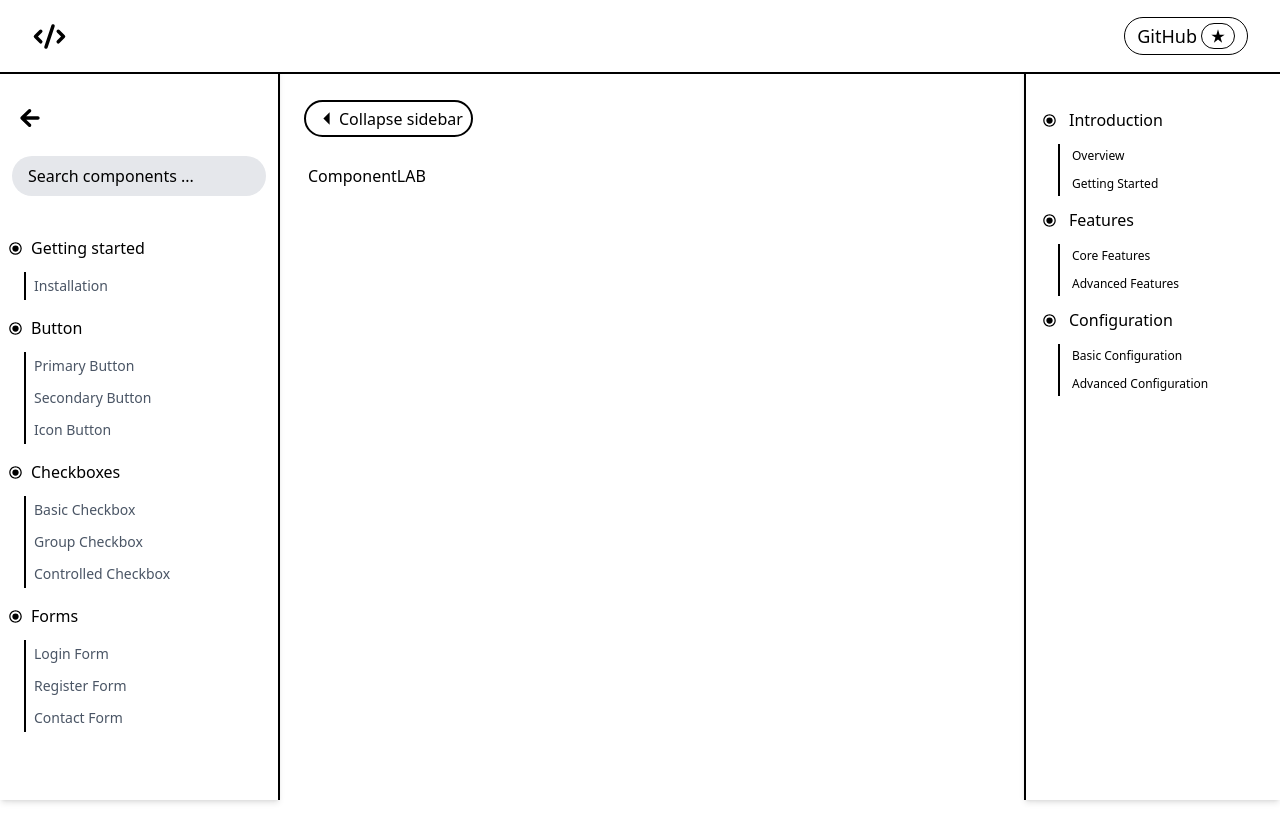
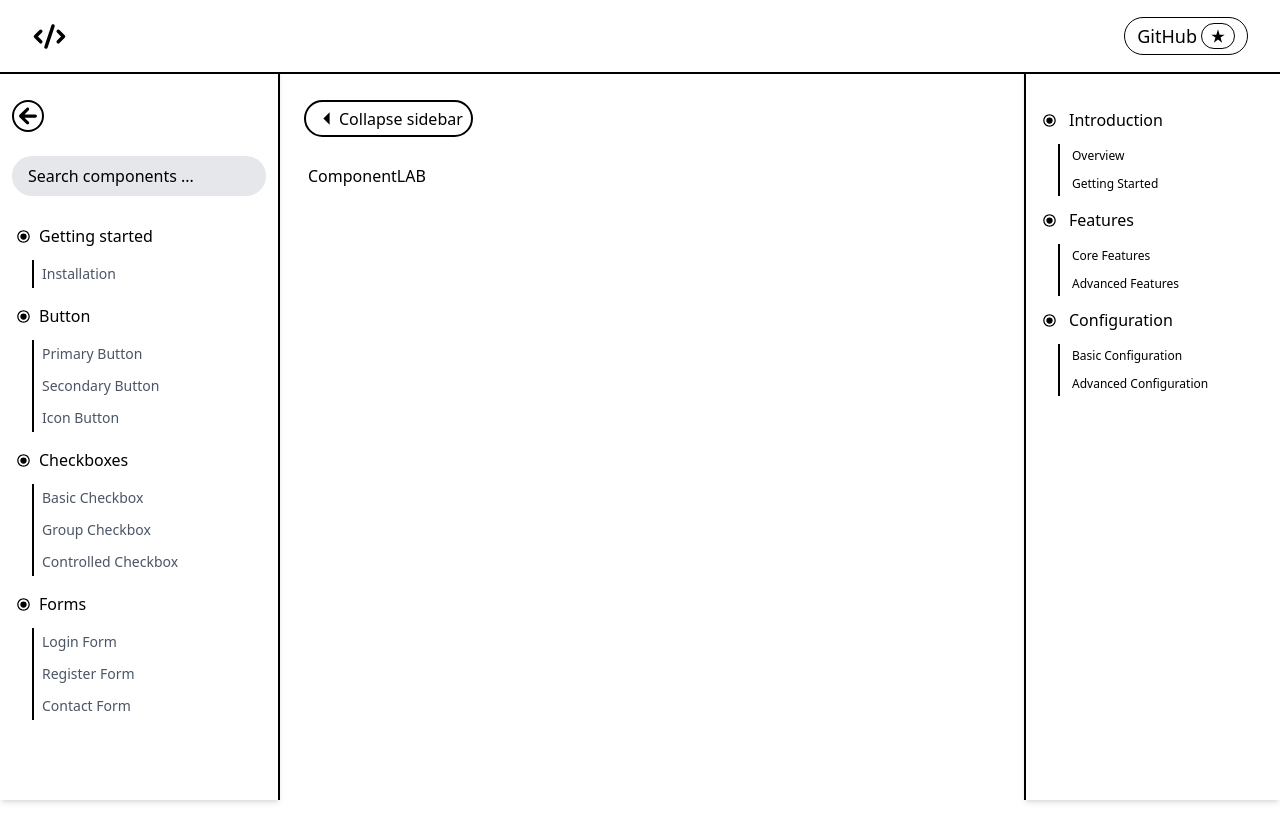
Before and after one commit to snippet-labs/COMPONENTLAB, a Next.js app: page / in a window 1280 px wide. Built offline with nearby package versions, Linux system fonts and the light colour scheme.

Commit message:
improvement(side-panel-back-button): Added requested changes and test cases .

```diff
--- a/src/components/Ui/Sidebar/Sidebar.tsx
+++ b/src/components/Ui/Sidebar/Sidebar.tsx
@@ -18,14 +18,14 @@ const Sidebar: React.FC<SidebarProps> = ({ isSidebarOpen, handleToggleSidebar })
       transition={{ duration: 0.3, ease: 'easeInOut' }}
       className="fixed top-0 z-[90] left-0 w-70 h-screen bg-white shadow-md border-r-2 backdrop-blur-lg "
     >
-      <div className="sticky top-0 bg-white z-10">
+      <div className="bg-white z-10">
         {/* HEADER */}
-        <div className="flex items-center justify-between pt-22 bg-white">
-          <div className="flex items-center p-4">
+        <div className="flex items-center justify-between pt-25 pb-4 bg-white">
+          <div className="flex items-center ml-3 border-2 rounded-full">
             <IoMdArrowRoundBack
               onClick={handleToggleSidebar}
               size={28}
-              className=" border- border-transparent rounded-full cursor-pointer hover:bg-black hover:text-white transition-all duration-75"
+              className="border-1 border-transparent rounded-full cursor-pointer hover:bg-black hover:text-white transition-all duration-75"
             />
           </div>
         </div>
@@ -41,9 +41,9 @@ const Sidebar: React.FC<SidebarProps> = ({ isSidebarOpen, handleToggleSidebar })
           />
         </div>
       </div>
-      <div className="overflow-y-auto h-[calc(100vh-120px)]">
-        {/* LINKS */}
-        <nav className="px-2 mt-4">
+      {/* LINKS */}
+      <div className="overflow-y-auto h-[calc(100vh-220px)]">
+        <nav className="px-4 mt-1">
           {filteredLinks.length > 0 ? (
             filteredLinks.map((parent, parentIndex) => (
               <div key={`${parent.path}-${parentIndex}`} className="mb-2">
@@ -74,7 +74,9 @@ const Sidebar: React.FC<SidebarProps> = ({ isSidebarOpen, handleToggleSidebar })
               </div>
             ))
           ) : (
-            <p className="px-2 mt-2 text-sm text-gray-400">No results found</p>
+            <div className="flex items-center justify-center">
+              <p className="px-2 mt-2 text-sm text-gray-400">Search results not found</p>
+            </div>
           )}
         </nav>
       </div>
```
Also changed, not shown: 1 other file (tests, documents, lock files or other folders).
